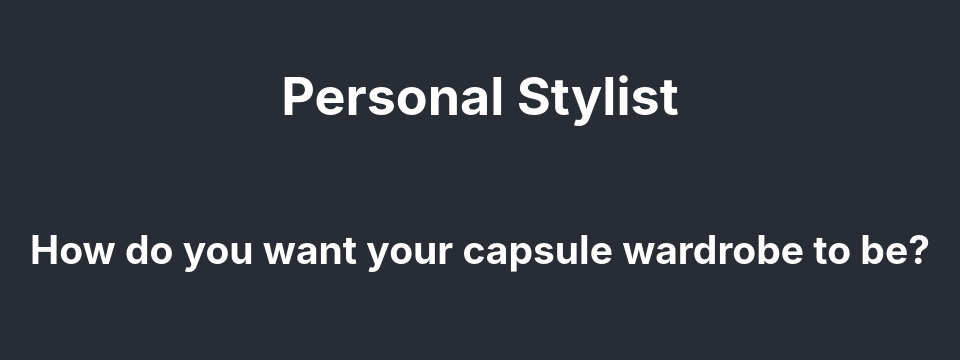
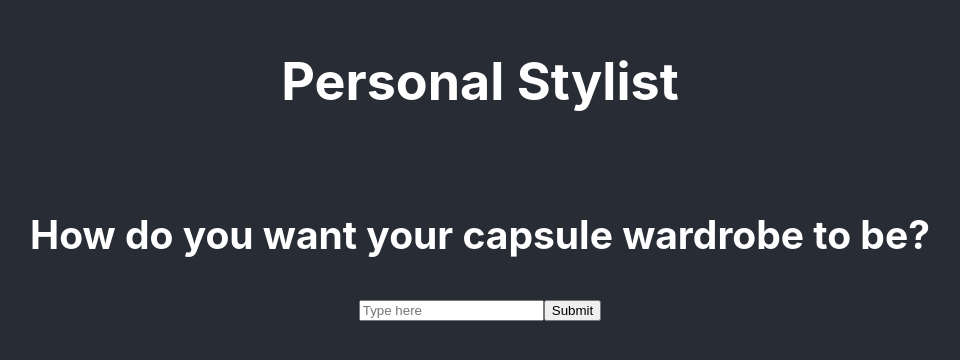
Before and after one commit to Lzduque/personal-stylist, a React (Create React App) app: page / in a window 1280 px wide. Shown: the part 232-592 px from the top of the page, without its empty margins (160-1120 px from the left). Built offline with nearby package versions, Linux system fonts and the light colour scheme.

Commit message:
start of the form

```diff
--- a/src/CapsuleForm.tsx
+++ b/src/CapsuleForm.tsx
@@ -8,7 +8,12 @@ export class CapsuleForm extends React.Component<{}, {}> {
   public render(): JSX.Element {
     return (
       <div>
-
+        <form>
+          <input type="text" placeholder="Type here" />
+          <button type="submit">
+            Submit
+          </button>
+        </form>
       </div>
     )
   }
```
